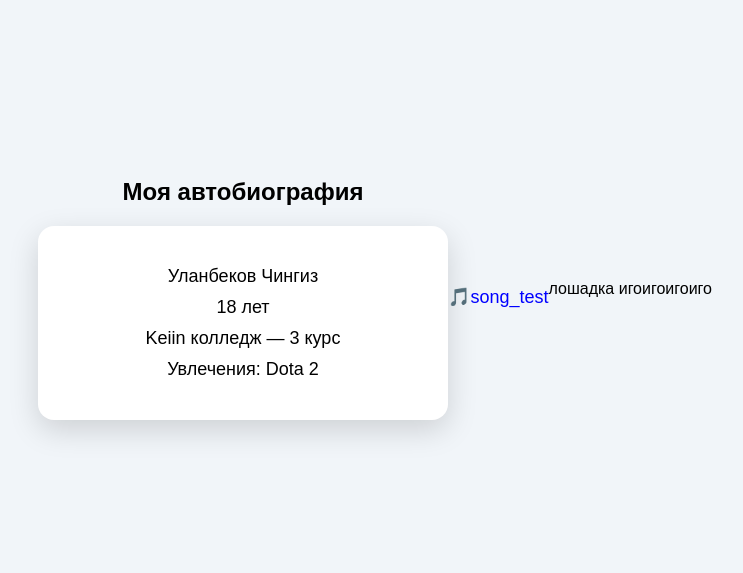
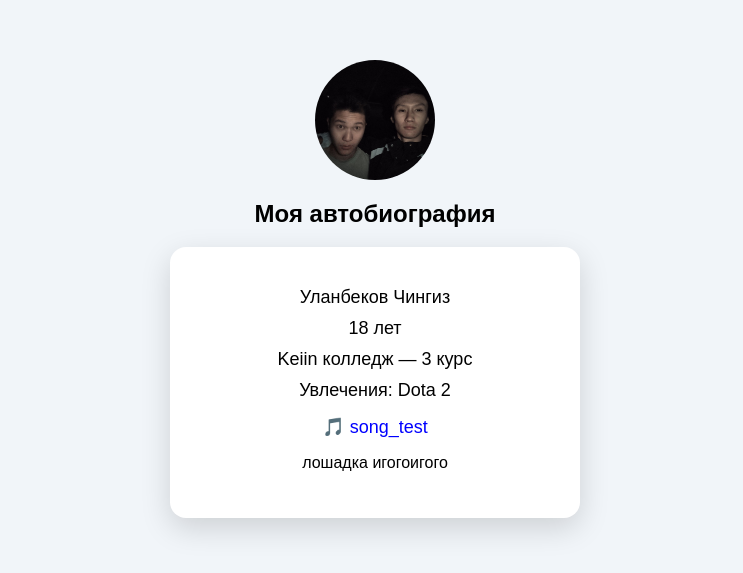
Before and after one commit to MrDPowell/bio, a plain HTML site: page index.html in a window 1280 px wide. Shown: the part 111-684 px from the top of the page, without its empty margins (265-1008 px from the left). Drawn offline with Linux system fonts and the light colour scheme.

Commit message:
img_save

```diff
--- a/b.css
+++ b/b.css
@@ -37,3 +37,11 @@
     text-decoration: none;
     font-size: 18px;
 }
+.avatar {
+    width: 120px;
+    height: 120px;
+    border-radius: 50%;
+    object-fit: cover;
+    display: block;
+    margin: 0 auto 15px auto;
+}
--- a/index.html
+++ b/index.html
@@ -1,14 +1,16 @@
 <!DOCTYPE html>
 <html lang="ru">
 <head>
-    <meta charset="UTF-8">
-    <title>Автобиография</title>
-    <link rel="stylesheet" href="b.css">
+<meta charset="UTF-8">
+<title>Автобиография</title>
+<link rel="stylesheet" href="b.css">
 </head>
 
 <body>
 
 <div class="osn">
+
+    <img src="cartinka/im.jfif" class="avatar">
 
     <h2 class="bio_text">Моя автобиография</h2>
 
@@ -19,15 +21,18 @@
             <p>Keiin колледж — 3 курс</p>
             <p>Увлечения: Dota 2</p>
         </div>
+
+        <a href="https://www.youtube.com/watch?v=W9RCD7gML8o" class="song" target="_blank">
+            🎵 song_test
+        </a>
+
+        <div class="bom">
+            <p>лошадка игогоигого</p>
+        </div>
+
     </div>
 
 </div>
 
-<a href="https://www.youtube.com/watch?v=W9RCD7gML8o" class="song">🎵song_test</a>
-
-
-<div class="bom">
-    <p>лошадка игоигоигоиго</p>
-</div>
 </body>
 </html>
```
Also changed, not shown: cartinka/im.jfif (added).
